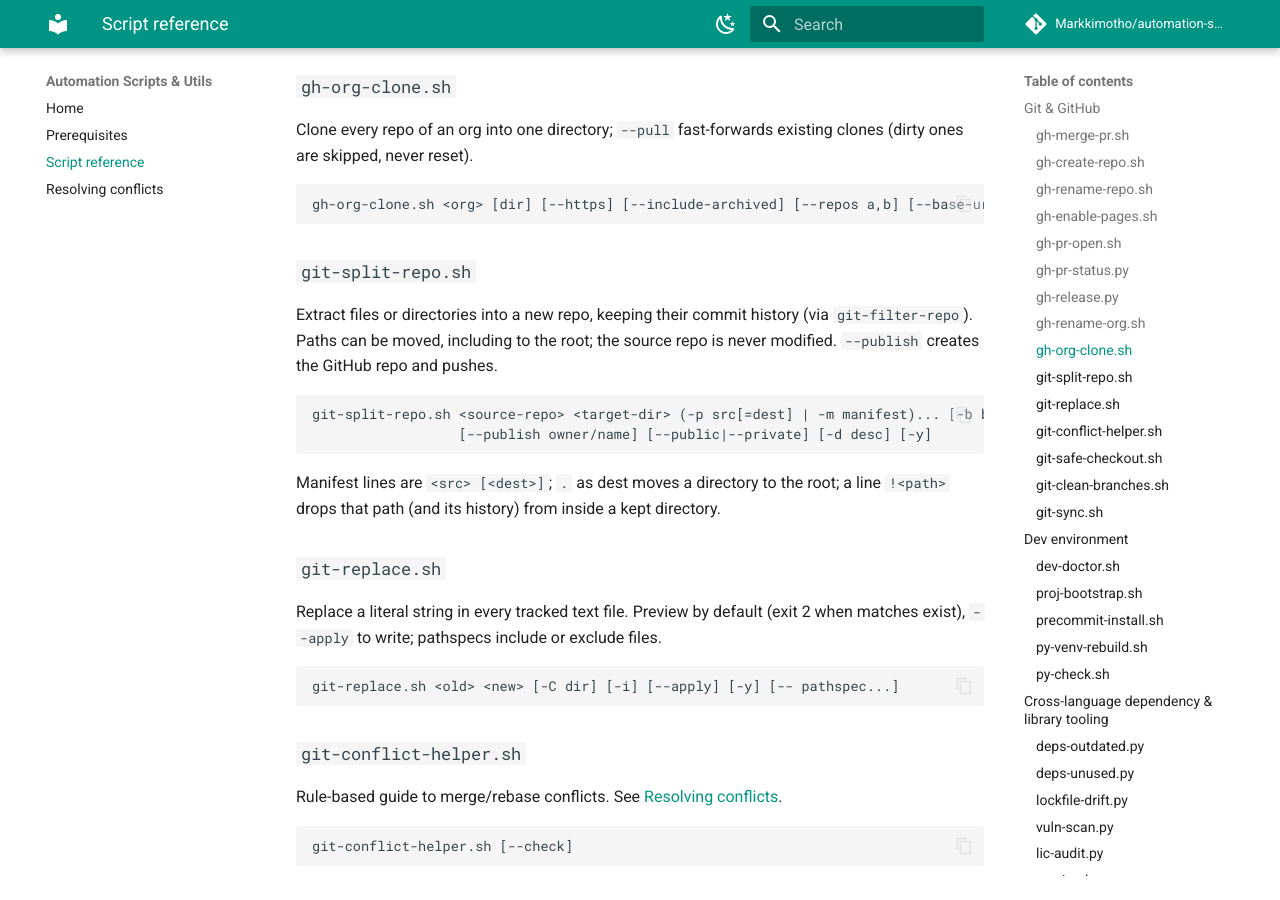
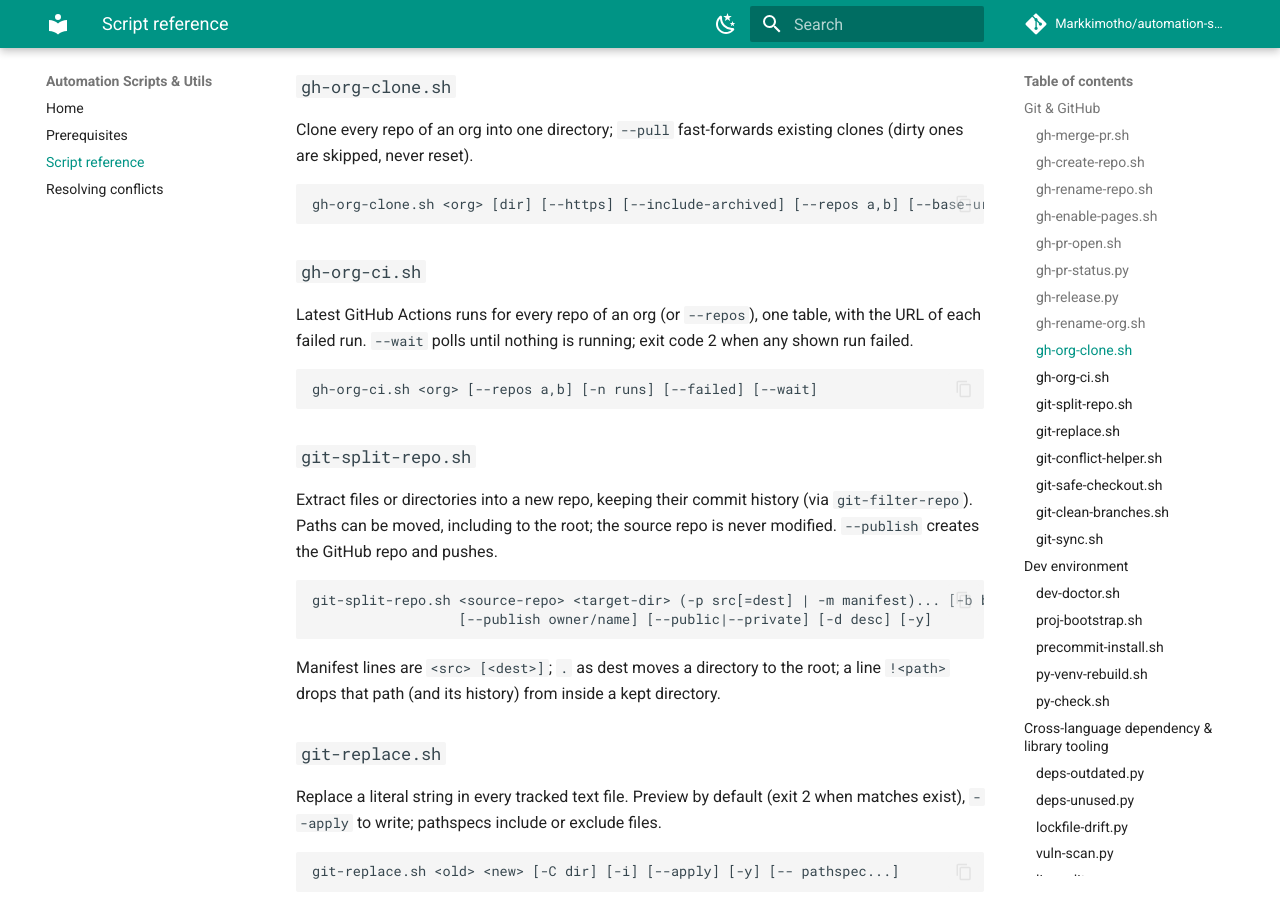
Before and after one commit to Markkimotho/automation-scripts-utils, an MkDocs documentation site: the page built from docs/reference.md, in a window 1280 px wide and 900 px high, scrolled down 1605 px. Built offline with MkDocs 1.6.1 and Material for MkDocs 9.7.7, drawn with Linux system fonts in a browser that asks for light colours; comment, search, counter and statistics services are not loaded.

Commit message:
Add gh-org-ci: latest Actions runs across an org's repos, exit 2 on failures

````diff
--- a/docs/prerequisites.md
+++ b/docs/prerequisites.md
@@ -18,6 +18,7 @@ Python script needs **`python3`**. Beyond that:
 | `gh-pr-status.py` | `python3`, `gh` (auth) | — |
 | `gh-release.py` | `python3`, `gh` (auth), `git` | — |
 | `gh-rename-org.sh` | `gh` (auth), `git`, `perl` | You must be an org owner; `read:org` scope. The rename itself is a click in org settings. |
+| `gh-org-ci.sh` | `gh` (auth) | — |
 | `gh-org-clone.sh` | `git`; `gh` (auth) unless `--repos` is given | — |
 | `git-split-repo.sh` | `git`, `git-filter-repo`; `gh` (auth) for `--publish` | `pip install git-filter-repo` or `brew install git-filter-repo`. |
 | `git-replace.sh` | `git`, `perl` | `perl` ships with macOS and most Linux distributions. |
--- a/docs/reference.md
+++ b/docs/reference.md
@@ -80,6 +80,16 @@ clones (dirty ones are skipped, never reset).
 
 ```text
 gh-org-clone.sh <org> [dir] [--https] [--include-archived] [--repos a,b] [--base-url url] [--pull]
+```
+
+### `gh-org-ci.sh`
+
+Latest GitHub Actions runs for every repo of an org (or `--repos`), one table, with
+the URL of each failed run. `--wait` polls until nothing is running; exit code 2
+when any shown run failed.
+
+```text
+gh-org-ci.sh <org> [--repos a,b] [-n runs] [--failed] [--wait]
 ```
 
 ### `git-split-repo.sh`
````
Also changed, not shown: README.md (+2 -2 lines), docs/index.md (+1 -0 lines), 2 other files.
